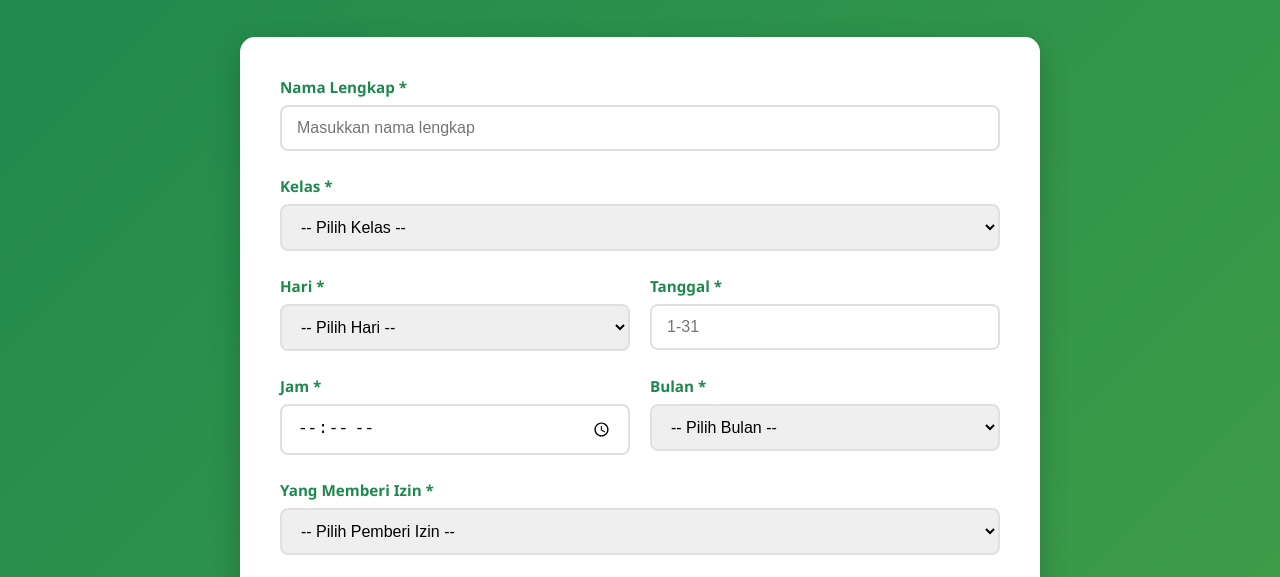
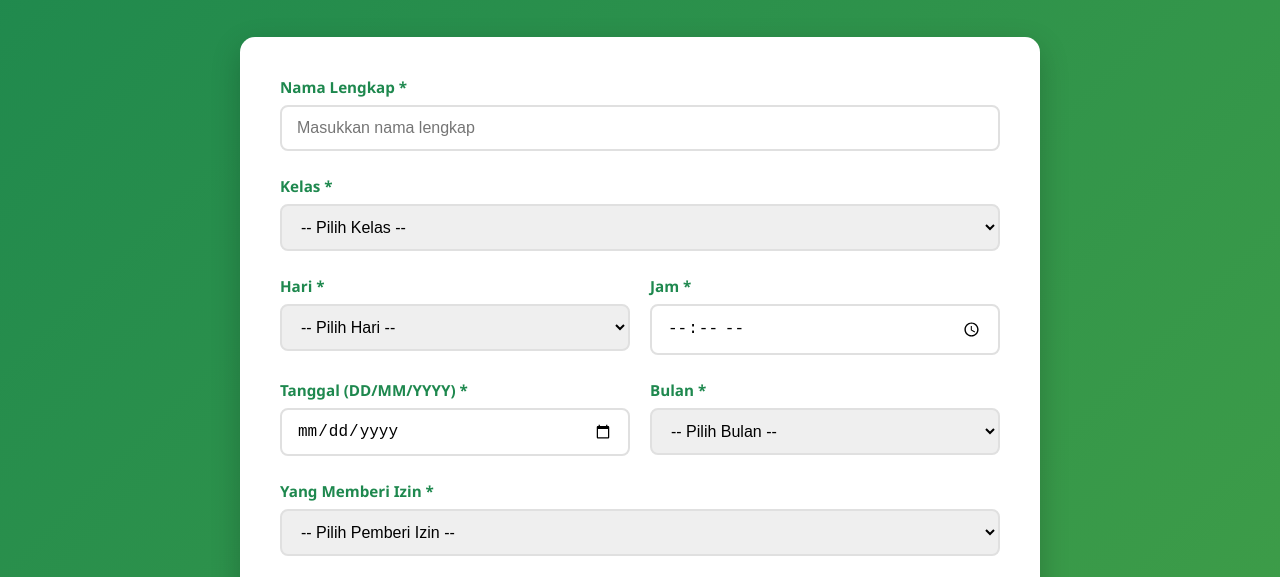
Before and after one commit to manbantaengzonaintegritas-commits/izin-go-murid, a plain HTML site: page pages/input.html in a window 1280 px wide. Shown: the part 163-740 px from the top of the page. Drawn offline with Linux system fonts and the light colour scheme.

Commit message:
Update input.html

```diff
--- a/pages/input.html
+++ b/pages/input.html
@@ -58,15 +58,16 @@
                     </div>
 
                     <div class="form-group">
-                        <label for="tanggal">Tanggal *</label>
-                        <input type="number" id="tanggal" name="tanggal" min="1" max="31" required placeholder="1-31">
+                        <label for="jam">Jam *</label>
+                        <input type="time" id="jam" name="jam" required>
                     </div>
                 </div>
 
+                <!-- BAGIAN YANG DIPERBARUI: Tanggal (DD/MM/YYYY) dan Bulan dalam satu baris -->
                 <div class="form-row">
                     <div class="form-group">
-                        <label for="jam">Jam *</label>
-                        <input type="time" id="jam" name="jam" required>
+                        <label for="tanggal">Tanggal (DD/MM/YYYY) *</label>
+                        <input type="date" id="tanggal" name="tanggal" required>
                     </div>
 
                     <div class="form-group">
@@ -88,6 +89,7 @@
                         </select>
                     </div>
                 </div>
+                <!-- AKHIR BAGIAN YANG DIPERBARUI -->
 
                 <div class="form-group">
                     <label for="yangMemberiIzin">Yang Memberi Izin *</label>
```
